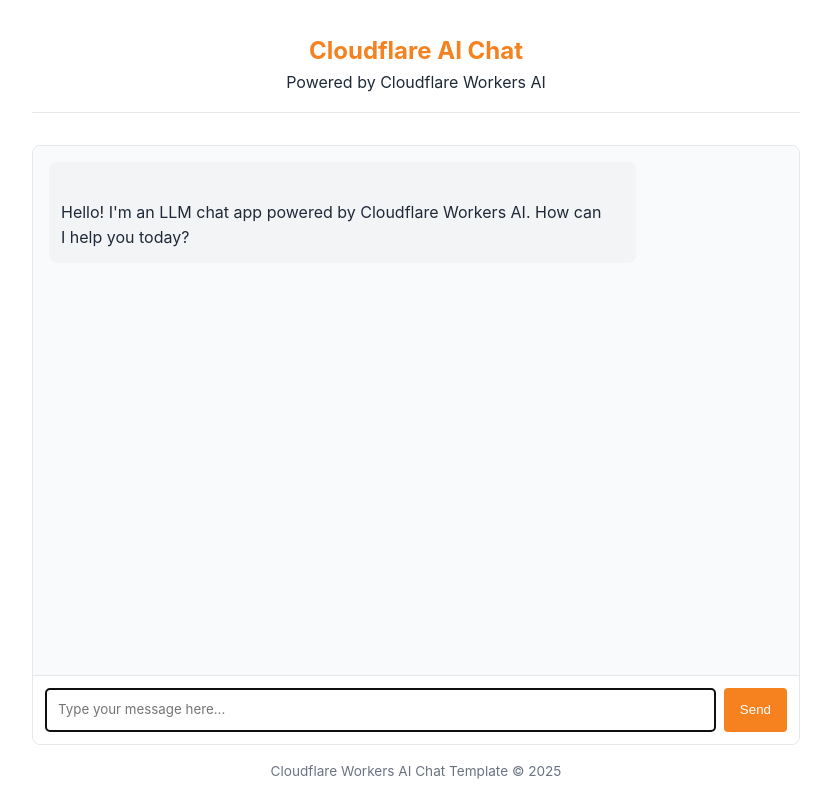
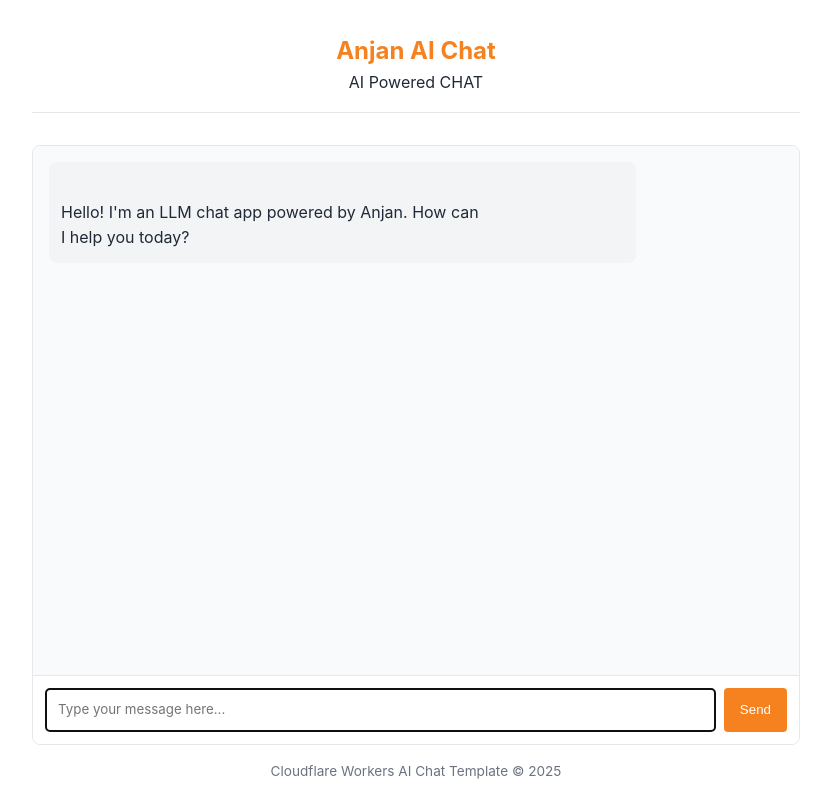
Before and after one commit to DevPajiyar/llm-chat-app-template, a website: page public/index.html in a window 1280 px wide. Shown: the whole page, without its empty margins (224-1055 px from the left). Drawn offline with Linux system fonts and the light colour scheme.

Commit message:
Update index.html

```diff
--- a/public/index.html
+++ b/public/index.html
@@ -144,15 +144,15 @@
 	</head>
 	<body>
 		<header>
-			<h1>Cloudflare AI Chat</h1>
-			<p>Powered by Cloudflare Workers AI</p>
+			<h1>Anjan AI Chat</h1>
+			<p>AI Powered CHAT </p>
 		</header>
 
 		<div class="chat-container">
 			<div id="chat-messages" class="chat-messages">
 				<div class="message assistant-message">
 					<p>
-						Hello! I'm an LLM chat app powered by Cloudflare Workers AI. How can
+						Hello! I'm an LLM chat app powered by Anjan. How can
 						I help you today?
 					</p>
 				</div>
```
